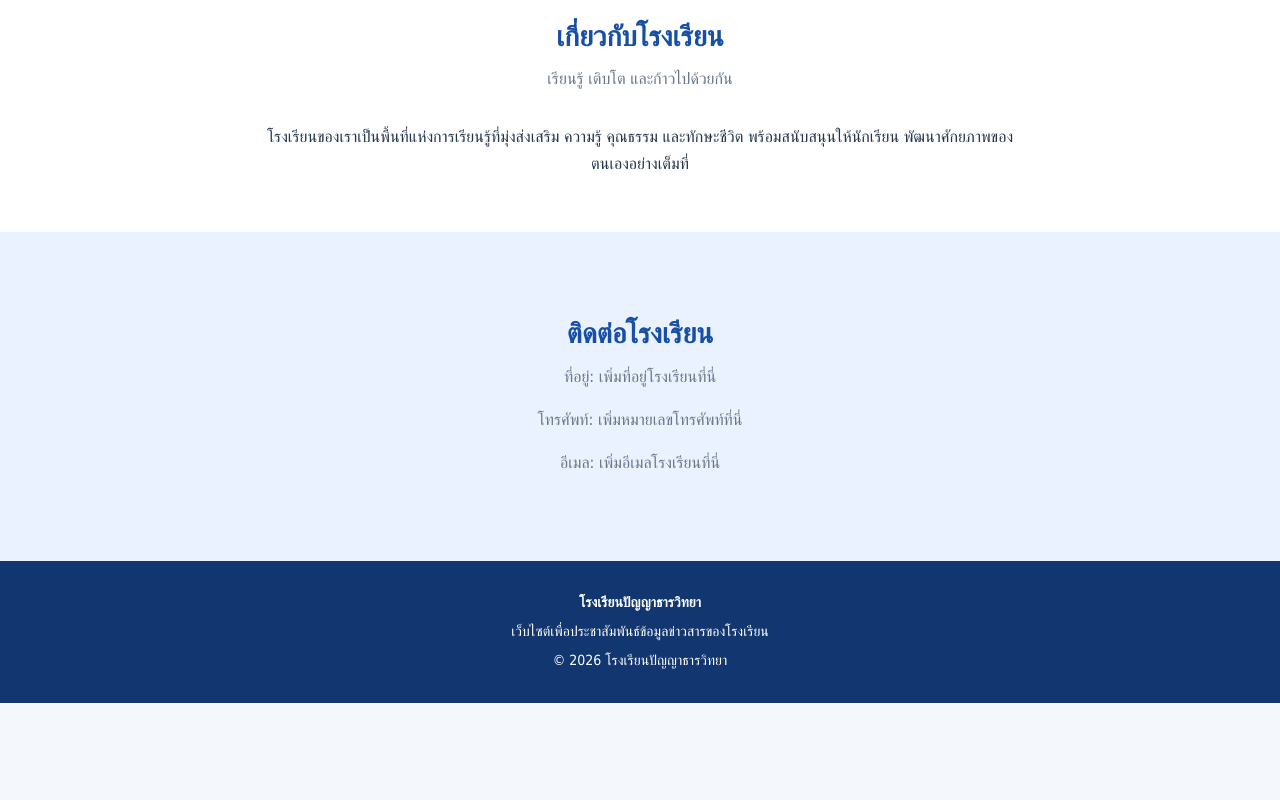
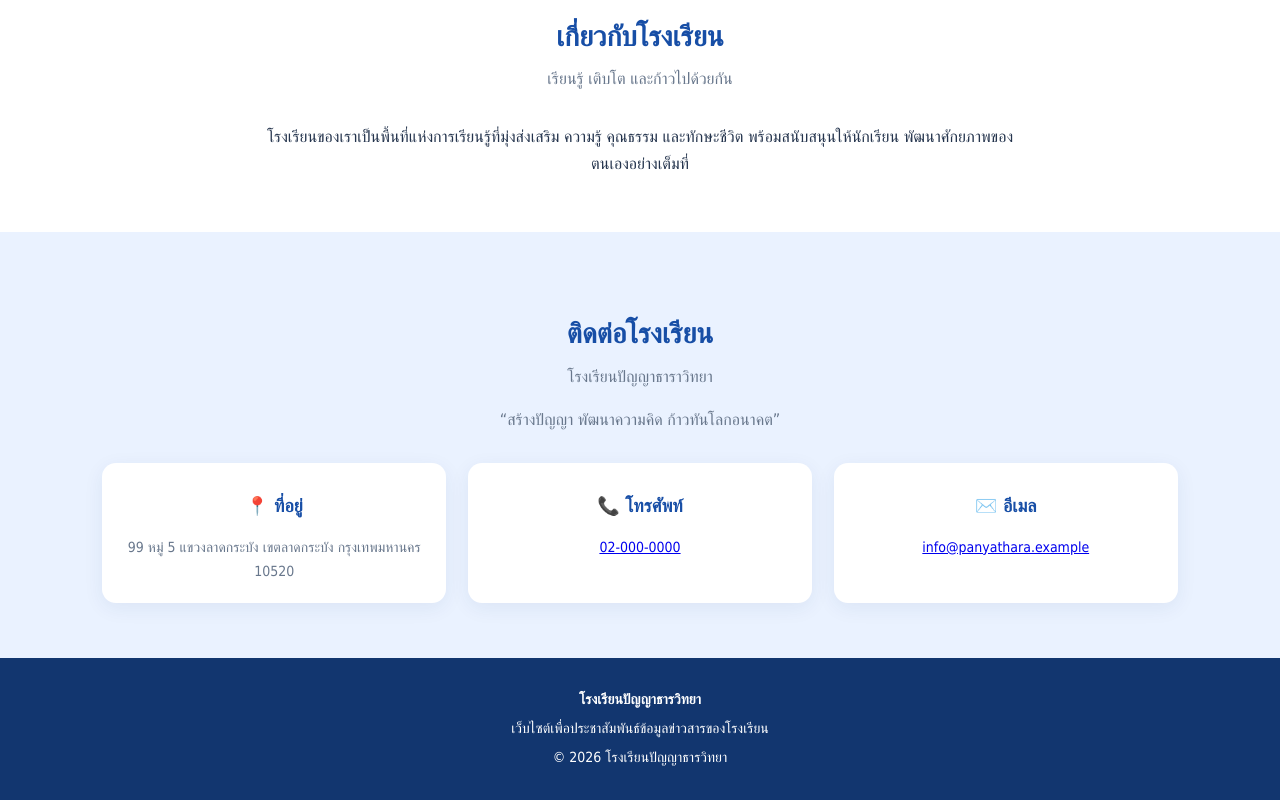
Before and after one commit to pangnatcha17-create/school-website, a plain HTML site: page index.html in a window 1280 px wide. Shown: the part 1175-1975 px from the top of the page. Before the commit the page ends 1878 px from the top, so only its background shows below. Drawn offline with Linux system fonts and the light colour scheme.

Commit message:
Update index.html

```diff
--- a/index.html
+++ b/index.html
@@ -320,14 +320,44 @@
     </section>
 
     <section class="contact" id="contact">
-      <div class="section-heading">
-        <h2>ติดต่อโรงเรียน</h2>
-        <p>ที่อยู่: เพิ่มที่อยู่โรงเรียนที่นี่</p>
-        <p>โทรศัพท์: เพิ่มหมายเลขโทรศัพท์ที่นี่</p>
-        <p>อีเมล: เพิ่มอีเมลโรงเรียนที่นี่</p>
+  <div class="section-heading">
+    <h2>ติดต่อโรงเรียน</h2>
+    <p>โรงเรียนปัญญาธาราวิทยา</p>
+    <p>“สร้างปัญญา พัฒนาความคิด ก้าวทันโลกอนาคต”</p>
+  </div>
+
+  <div class="news-grid">
+    <article class="news-card">
+      <div class="news-content">
+        <h3>📍 ที่อยู่</h3>
+        <p>
+          99 หมู่ 5 แขวงลาดกระบัง
+          เขตลาดกระบัง กรุงเทพมหานคร 10520
+        </p>
       </div>
-    </section>
-  </main>
+    </article>
+
+    <article class="news-card">
+      <div class="news-content">
+        <h3>📞 โทรศัพท์</h3>
+        <p>
+          <a href="tel:020000000">02-000-0000</a>
+        </p>
+      </div>
+    </article>
+
+    <article class="news-card">
+      <div class="news-content">
+        <h3>✉️ อีเมล</h3>
+        <p>
+          <a href="mailto:info@panyathara.example">
+            info@panyathara.example
+          </a>
+        </p>
+      </div>
+    </article>
+  </div>
+</section>
 
   <footer>
     <p><strong>โรงเรียนปัญญาธารวิทยา</strong></p>
```
